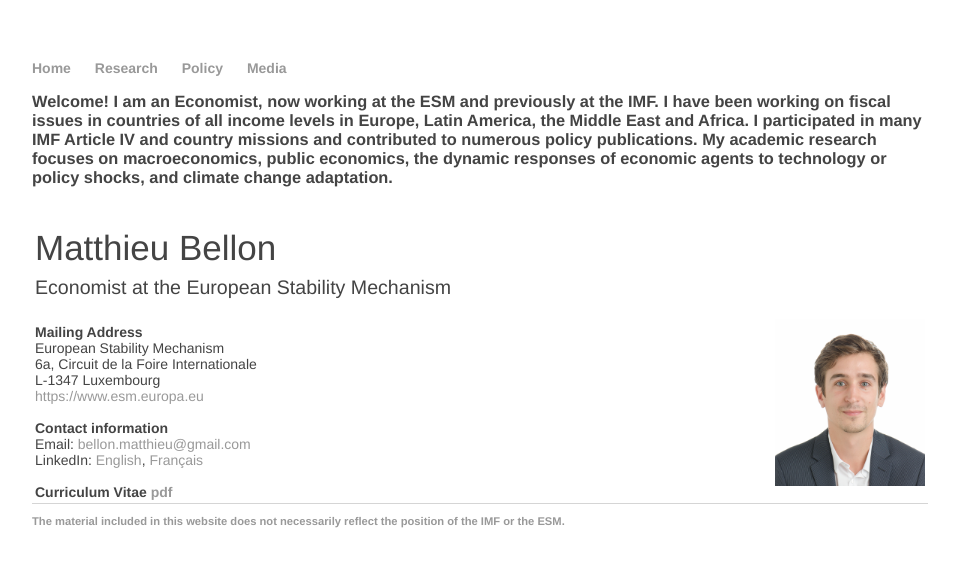
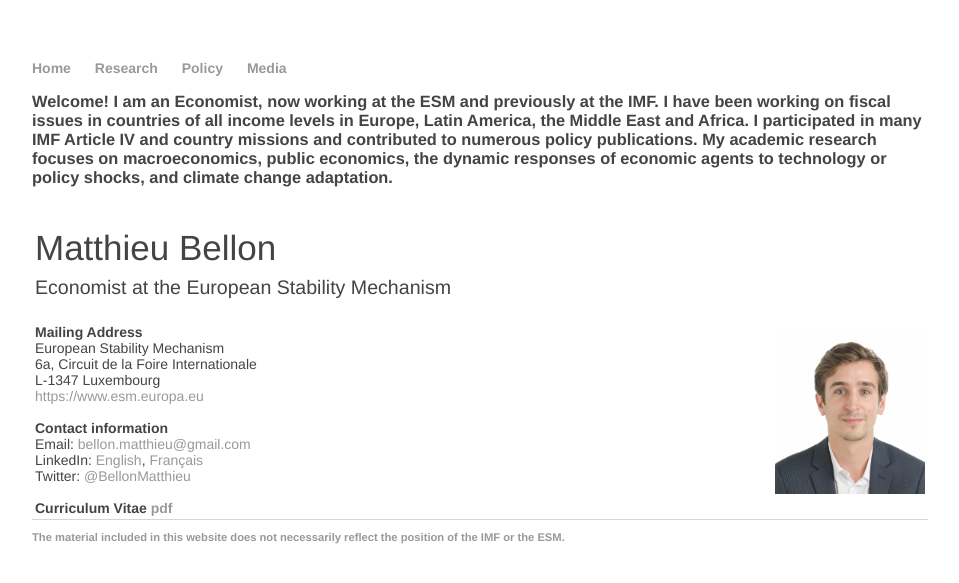
Before and after one commit to matthieubellon/matthieubellon.github.io, a Jekyll site: the page built from index.html, in a window 1280 px wide. Shown: the top 583 px of the page, without its empty margins (160-1119 px from the left). Built offline with Jekyll 4.4.1, drawn with Linux system fonts in a browser that asks for light colours.

Commit message:
Update index.html

```diff
--- a/index.html
+++ b/index.html
@@ -35,6 +35,7 @@ L-1347 Luxembourg  <br>
 Email: <a href="mailto:bellon.matthieu@gmail.com">bellon.matthieu@gmail.com</a> <br>
 LinkedIn: <a href="https://www.linkedin.com/in/matthieu-bellon-2baaa31b/?locale=en_US">English</a>,
     <a href="https://www.linkedin.com/in/matthieu-bellon-2baaa31b/?locale=fr_FR">Français</a> <br>
+Twitter: <a href="https://twitter.com/BellonMatthieu">@BellonMatthieu</a> <br>
 <br>
 <strong>Curriculum Vitae <a href="/Resume_MB.pdf">pdf</a></strong>
 </td>
```
